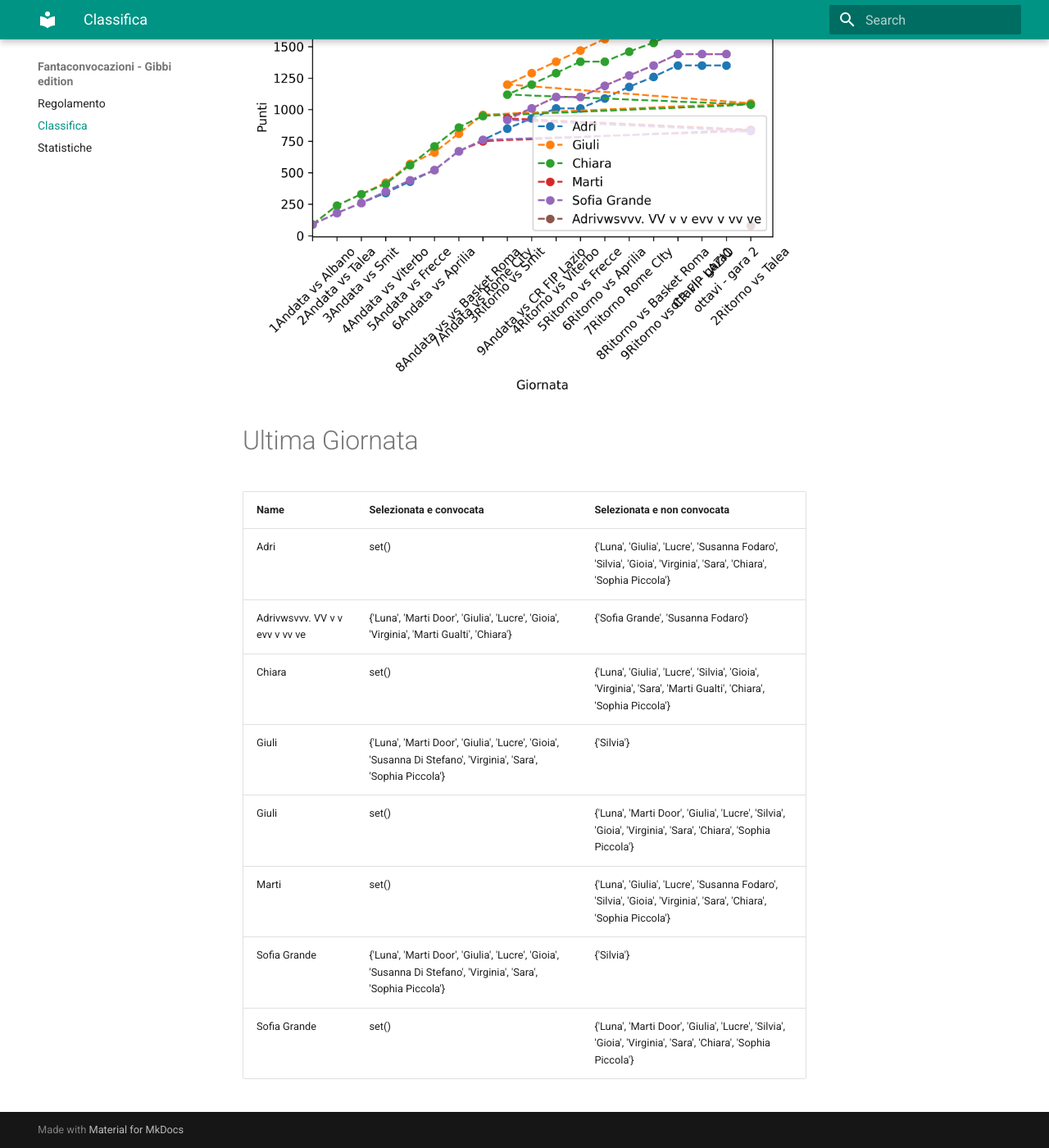
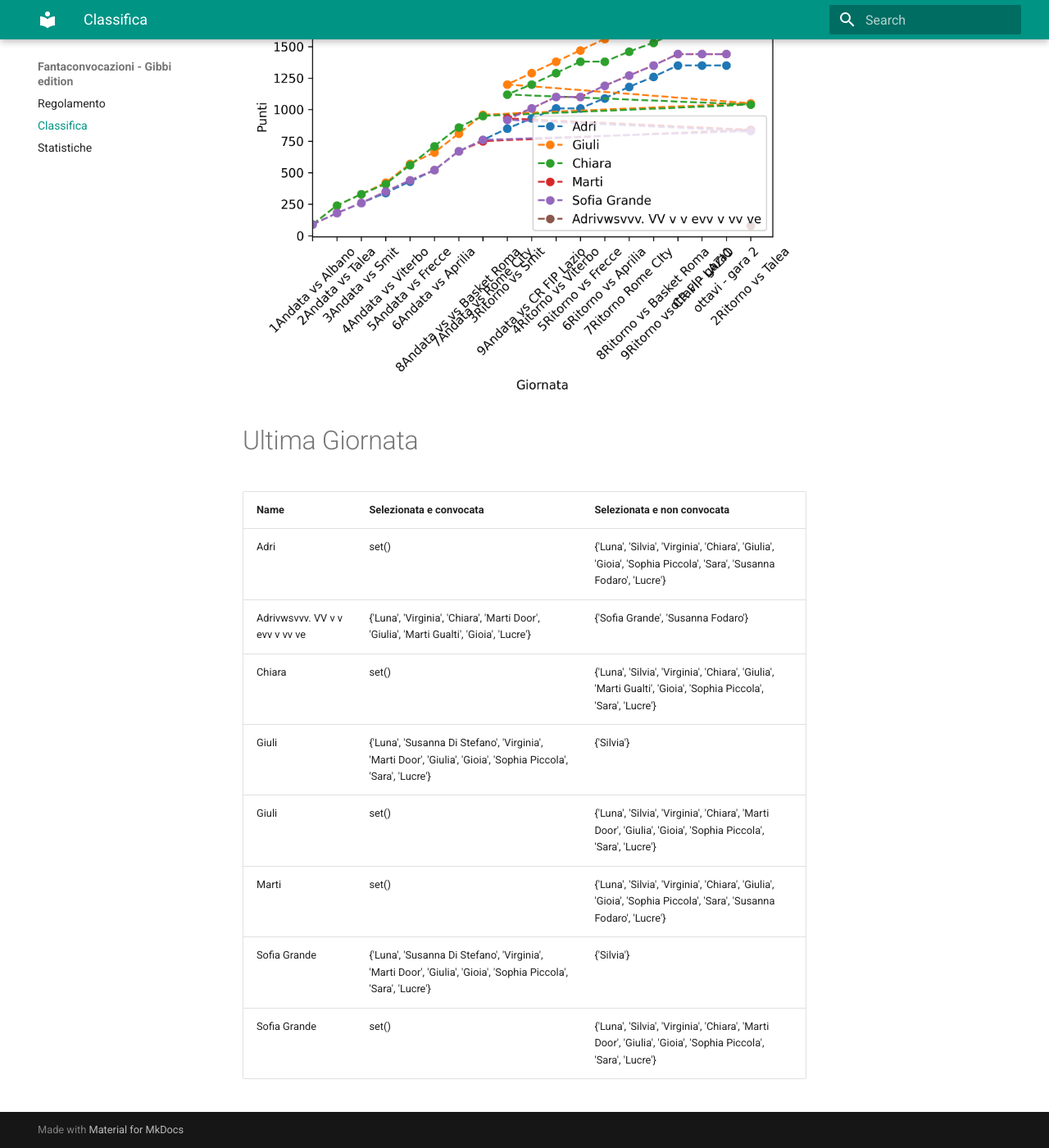
Before and after one commit to martinig94/fantagibbi, an MkDocs documentation site: the page built from docs/Classifica.md, in a window 1280 px wide and 1400 px high, scrolled down 676 px. Shown: the whole window at 82% size. Built offline with MkDocs 1.6.1 and Material for MkDocs 9.7.7, drawn with Linux system fonts in a browser that asks for light colours.

Commit message:
Auto-update from main.py

```diff
--- a/docs/Classifica.md
+++ b/docs/Classifica.md
@@ -19,12 +19,12 @@
 <!-- START_TABLE CORRECT -->
 | Name                           | Selezionata e convocata                                                                                        | Selezionata e non convocata                                                                                      |
 |:-------------------------------|:---------------------------------------------------------------------------------------------------------------|:-----------------------------------------------------------------------------------------------------------------|
-| Adri                           | set()                                                                                                          | {'Luna', 'Giulia', 'Lucre', 'Susanna Fodaro', 'Silvia', 'Gioia', 'Virginia', 'Sara', 'Chiara', 'Sophia Piccola'} |
-| Adrivwsvvv. VV v v evv v vv ve | {'Luna', 'Marti Door', 'Giulia', 'Lucre', 'Gioia', 'Virginia', 'Marti Gualti', 'Chiara'}                       | {'Sofia Grande', 'Susanna Fodaro'}                                                                               |
-| Chiara                         | set()                                                                                                          | {'Luna', 'Giulia', 'Lucre', 'Silvia', 'Gioia', 'Virginia', 'Sara', 'Marti Gualti', 'Chiara', 'Sophia Piccola'}   |
-| Giuli                          | {'Luna', 'Marti Door', 'Giulia', 'Lucre', 'Gioia', 'Susanna Di Stefano', 'Virginia', 'Sara', 'Sophia Piccola'} | {'Silvia'}                                                                                                       |
-| Giuli                          | set()                                                                                                          | {'Luna', 'Marti Door', 'Giulia', 'Lucre', 'Silvia', 'Gioia', 'Virginia', 'Sara', 'Chiara', 'Sophia Piccola'}     |
-| Marti                          | set()                                                                                                          | {'Luna', 'Giulia', 'Lucre', 'Susanna Fodaro', 'Silvia', 'Gioia', 'Virginia', 'Sara', 'Chiara', 'Sophia Piccola'} |
-| Sofia Grande                   | {'Luna', 'Marti Door', 'Giulia', 'Lucre', 'Gioia', 'Susanna Di Stefano', 'Virginia', 'Sara', 'Sophia Piccola'} | {'Silvia'}                                                                                                       |
-| Sofia Grande                   | set()                                                                                                          | {'Luna', 'Marti Door', 'Giulia', 'Lucre', 'Silvia', 'Gioia', 'Virginia', 'Sara', 'Chiara', 'Sophia Piccola'}     |
+| Adri                           | set()                                                                                                          | {'Luna', 'Silvia', 'Virginia', 'Chiara', 'Giulia', 'Gioia', 'Sophia Piccola', 'Sara', 'Susanna Fodaro', 'Lucre'} |
+| Adrivwsvvv. VV v v evv v vv ve | {'Luna', 'Virginia', 'Chiara', 'Marti Door', 'Giulia', 'Marti Gualti', 'Gioia', 'Lucre'}                       | {'Sofia Grande', 'Susanna Fodaro'}                                                                               |
+| Chiara                         | set()                                                                                                          | {'Luna', 'Silvia', 'Virginia', 'Chiara', 'Giulia', 'Marti Gualti', 'Gioia', 'Sophia Piccola', 'Sara', 'Lucre'}   |
+| Giuli                          | {'Luna', 'Susanna Di Stefano', 'Virginia', 'Marti Door', 'Giulia', 'Gioia', 'Sophia Piccola', 'Sara', 'Lucre'} | {'Silvia'}                                                                                                       |
+| Giuli                          | set()                                                                                                          | {'Luna', 'Silvia', 'Virginia', 'Chiara', 'Marti Door', 'Giulia', 'Gioia', 'Sophia Piccola', 'Sara', 'Lucre'}     |
+| Marti                          | set()                                                                                                          | {'Luna', 'Silvia', 'Virginia', 'Chiara', 'Giulia', 'Gioia', 'Sophia Piccola', 'Sara', 'Susanna Fodaro', 'Lucre'} |
+| Sofia Grande                   | {'Luna', 'Susanna Di Stefano', 'Virginia', 'Marti Door', 'Giulia', 'Gioia', 'Sophia Piccola', 'Sara', 'Lucre'} | {'Silvia'}                                                                                                       |
+| Sofia Grande                   | set()                                                                                                          | {'Luna', 'Silvia', 'Virginia', 'Chiara', 'Marti Door', 'Giulia', 'Gioia', 'Sophia Piccola', 'Sara', 'Lucre'}     |
 <!-- END_TABLE CORRECT -->
```
